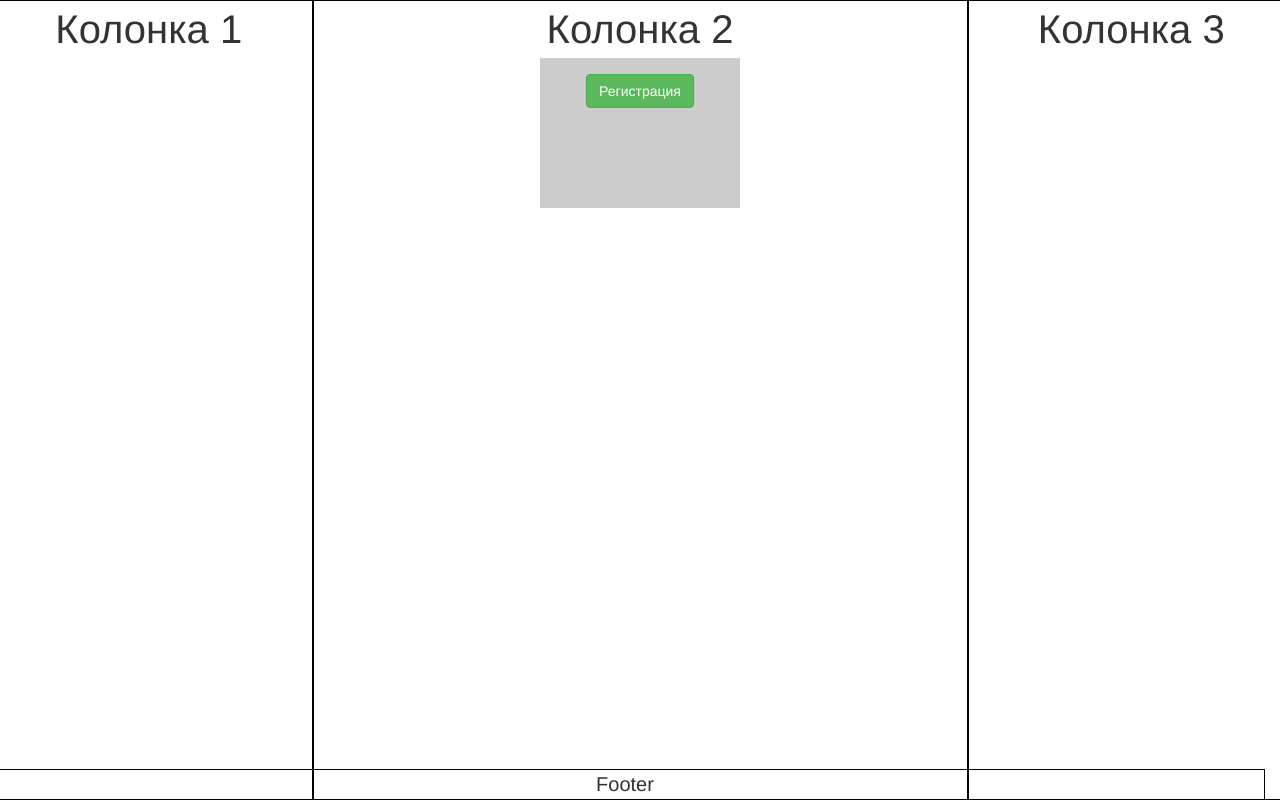
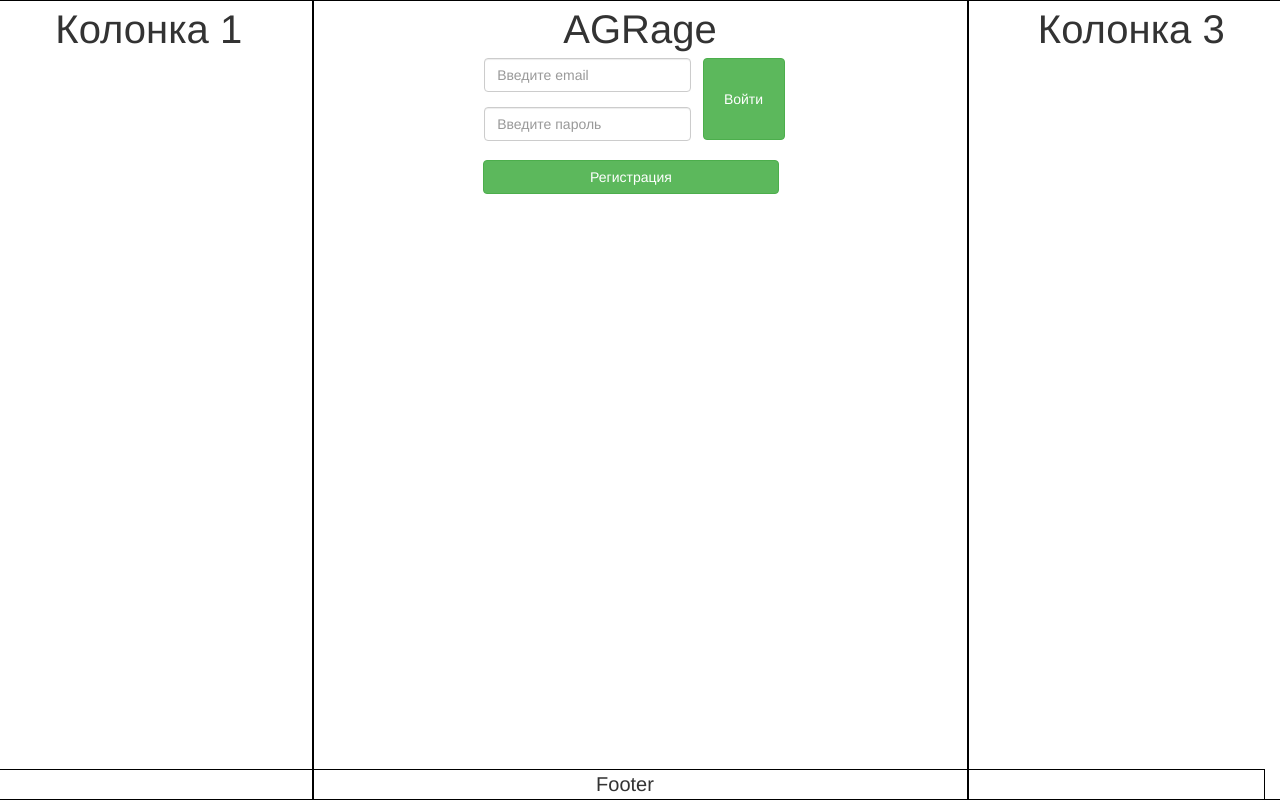
Before and after one commit to frontend-park-mail-ru/2016_2_AGRage, a plain HTML site: page index.html in a window 1280 px wide. Drawn offline with nearby package versions, Linux system fonts and the light colour scheme.

Commit message:
registration and login forms

```diff
--- a/css/all.css
+++ b/css/all.css
@@ -1,3 +1,22 @@
+.registButton{
+	width: 49%;
+	position: relative;
+  float: left;
+  left: 24%;
+}
+.secondFormGroup{
+	position: static;
+}
+.firstFormGroup{
+	position:relative;
+	float: left;
+	left:25%;
+}
+.enterButton{
+	position: static;
+	width: 82px;
+	height: 82px;
+}
 .firstColumn{
 	font-size: 40px;
 	border: 1px solid black;
@@ -29,13 +48,14 @@
 	bottom: 0%;
 }
 .b-container{
-    width:200px;
+	 position: static;
+    width: relative;
     height:150px;
-    background-color: #ccc;
-    margin:0px auto;
+    /*background-color: #ccc;*/
+    margin-top: 10px;
     padding:10px;
     font-size:30px;
-    color: #fff;
+  /*  color: #fff;*/
 }
 .b-popup{
 		font-size: 20px;
--- a/index.html
+++ b/index.html
@@ -16,9 +16,22 @@
   <body class="mainBody">
         <div class="row mainRaw">
             <div class="col-md-3 firstColumn text-center">Колонка 1</div>
-            <div class="col-md-6 secondColumn text-center">Колонка 2
+            <div class="col-md-6 secondColumn text-center">AGRage
+              <div class="secondFormGroup">
+                <div class="firstFormGroup" >
+                <div class="form-group">
+                  <input type="email" class="form-control" id="exampleInputEmail1" placeholder="Введите email">
+                </div>
+                <div class="form-group">
+                  <input type="password" class="form-control" id="exampleInputPassword1" placeholder="Введите пароль">
+                </div>
+              </div>
+
+                <button type="button" class="btn btn-success enterButton">Войти</button>
+
+              </div>
                 <div class="b-container">
-                  <button onClick="javascript:PopUpShow()" type="button" class="btn btn-success">Регистрация</button>
+                  <button onClick="javascript:PopUpShow()" type="button" class="btn btn-success registButton">Регистрация</button>
                   <!--<a href="javascript:PopUpShow()">Show popup</a>-->
                 </div>
                 <div class="b-popup" id="popup1">
```
